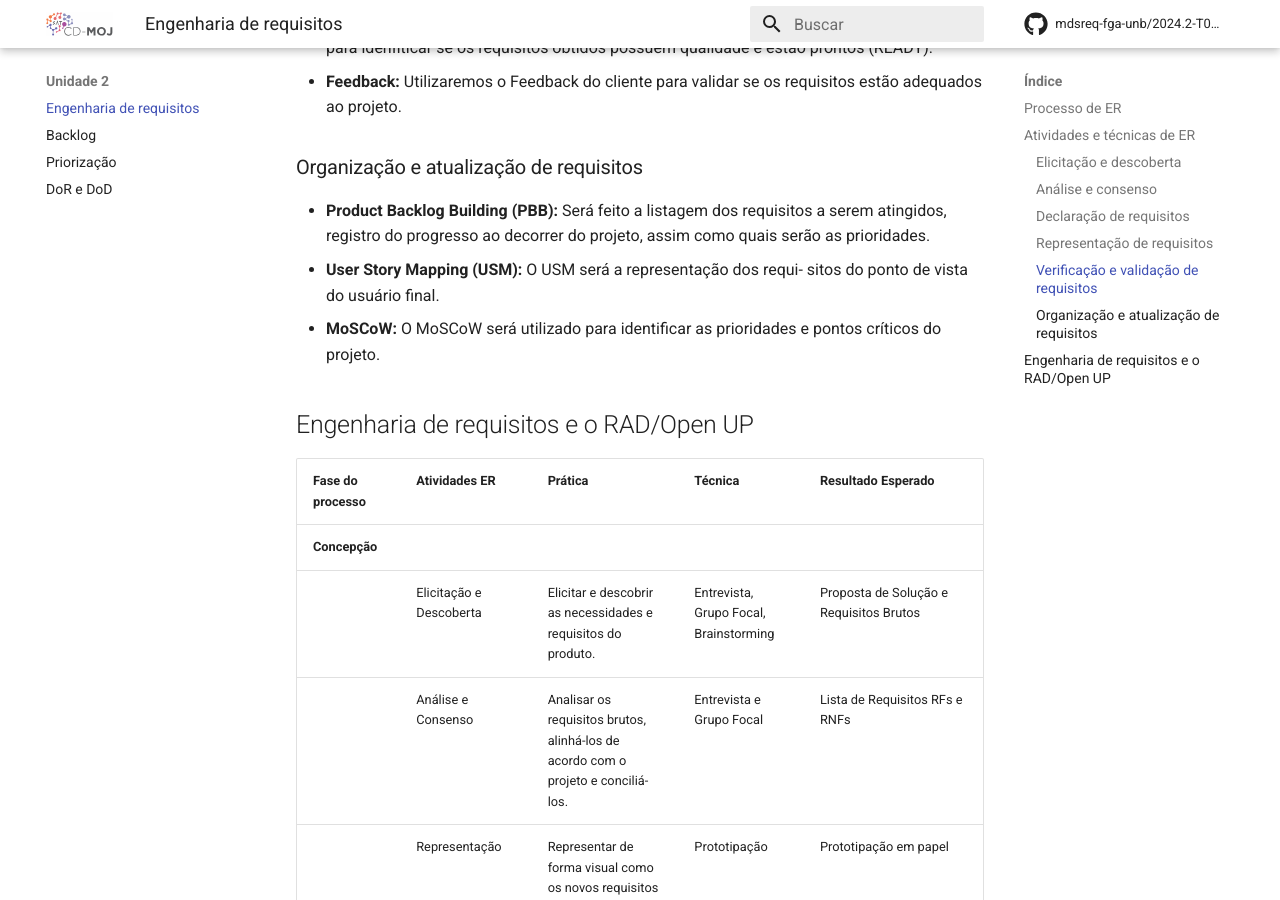
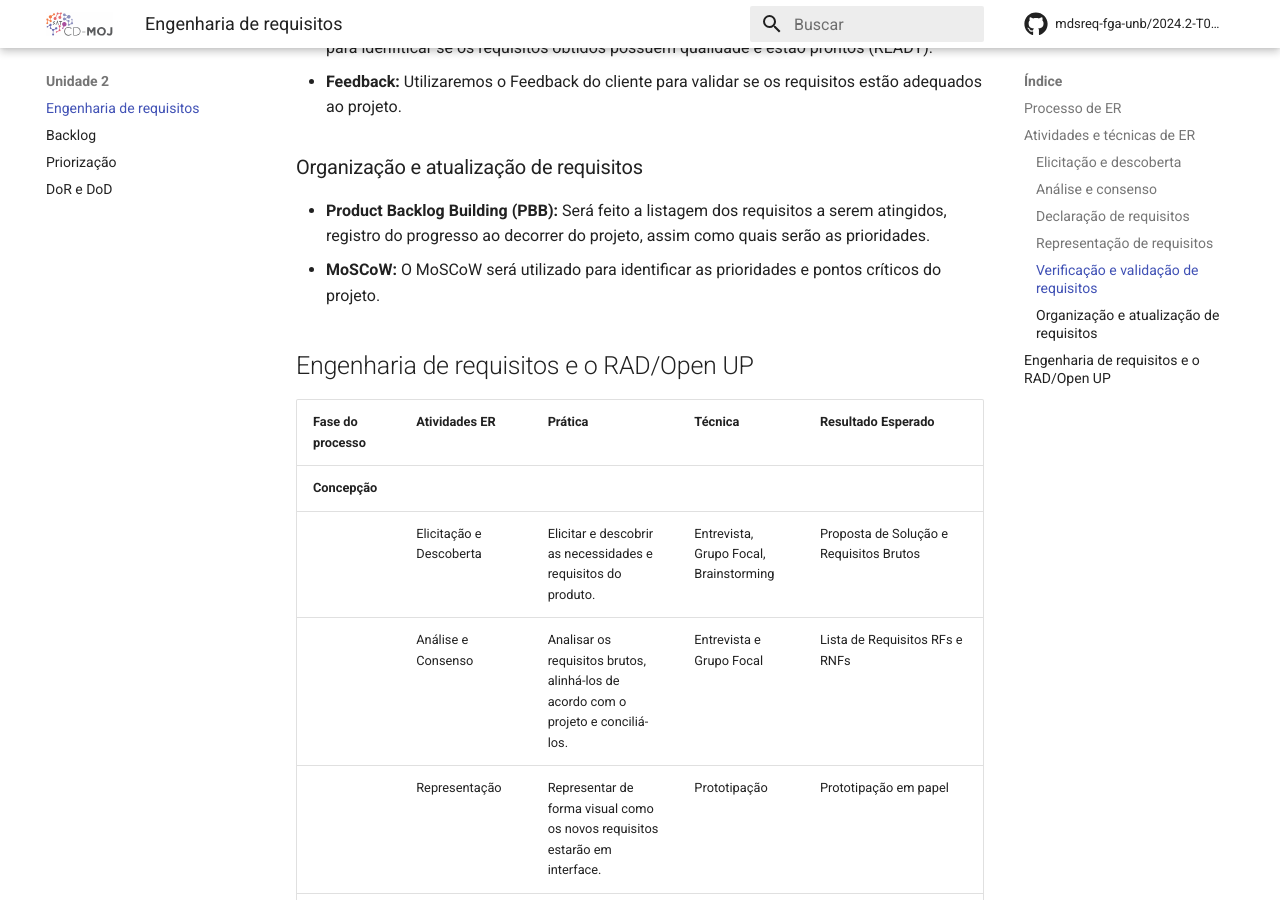
Before and after one commit to mdsreq-fga-unb/2024.2-T01-CD-MOJ, an MkDocs documentation site: the page built from docs/us/engenharia-requisitos.md, in a window 1280 px wide and 900 px high, scrolled down 2159 px. Built offline with MkDocs 1.6.1 and Material for MkDocs 9.7.7, drawn with Linux system fonts in a browser that asks for light colours; comment, search, counter and statistics services are not loaded.

Commit message:
Pequenos ajustes

```diff
--- a/docs/us/engenharia-requisitos.md
+++ b/docs/us/engenharia-requisitos.md
@@ -42,8 +42,6 @@
 ### Organização e atualização de requisitos
 
 - **Product Backlog Building (PBB):** Será feito a listagem dos requisitos a serem atingidos, registro do progresso ao decorrer do projeto, assim como quais serão as prioridades.
-- **User Story Mapping (USM):** O USM será a representação dos requi-
-  sitos do ponto de vista do usuário final.
 - **MoSCoW:** O MoSCoW será utilizado para identificar as prioridades e
   pontos críticos do projeto.
 
```
Also changed, not shown: docs/us/Backlog.md (+1 -1 lines).
